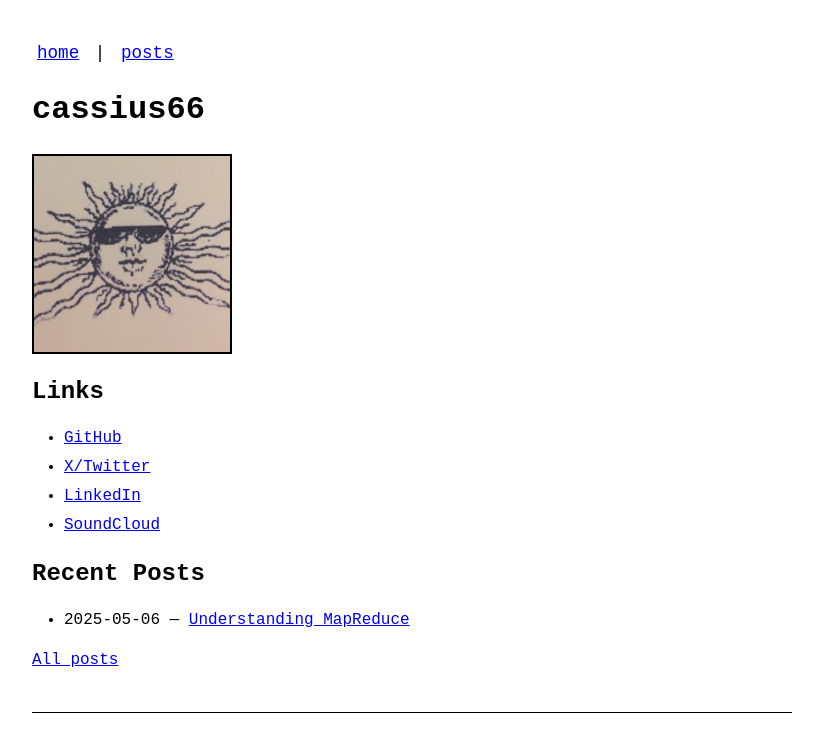
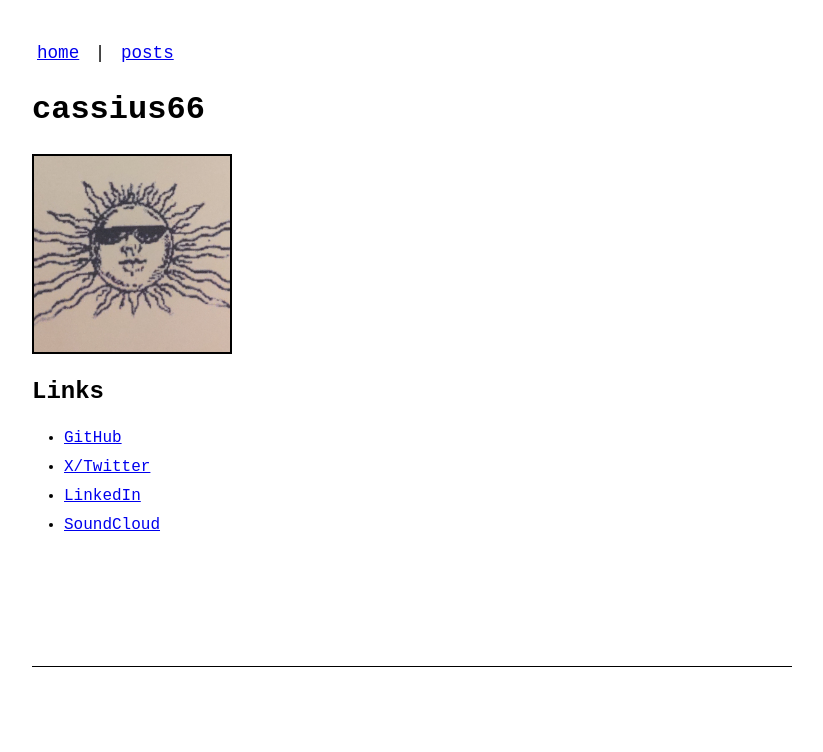
Before and after one commit to cassius66/cassius66.github.io, a Jekyll site: the page built from index.md, in a window 1280 px wide. Shown: the top 752 px of the page, without its empty margins (228-1051 px from the left). Built offline with Jekyll 4.4.1, drawn with Linux system fonts in a browser that asks for light colours; our own code applies the rules of GitHub Pages for plain Markdown files.

Commit message:
Remove recent posts section from homepage
Homepage now only shows:
- Name
- Profile photo
- Social links

Users can access posts via navigation

```diff
--- a/index.md
+++ b/index.md
@@ -12,11 +12,3 @@ layout: default
 - [X/Twitter](https://twitter.com/_cassius66)
 - [LinkedIn](https://linkedin.com/in/cassius66)
 - [SoundCloud](https://soundcloud.com/cassius66)
-
-## Recent Posts
-
-{% for post in site.posts limit:5 %}
-- {{ post.date | date: "%Y-%m-%d" }} — [{{ post.title }}]({{ post.url | relative_url }})
-{% endfor %}
-
-[All posts](/posts)
```
